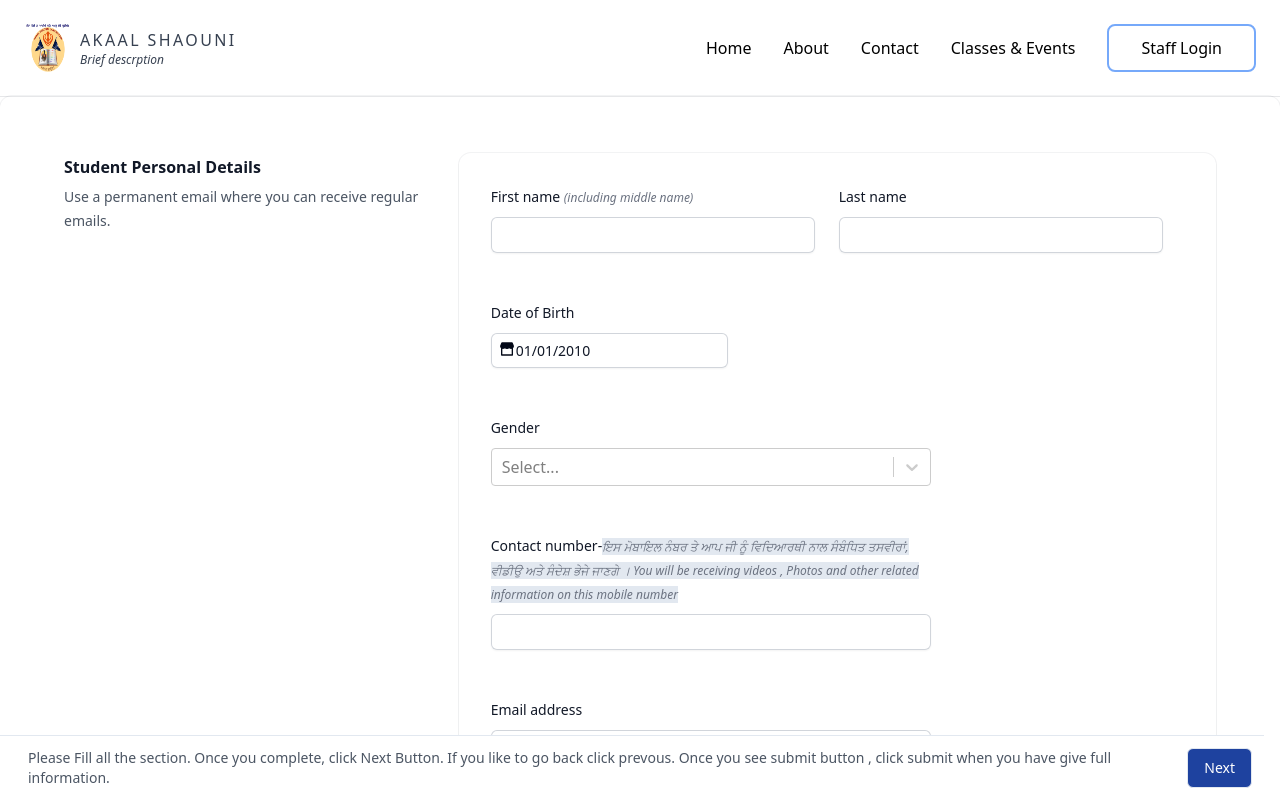
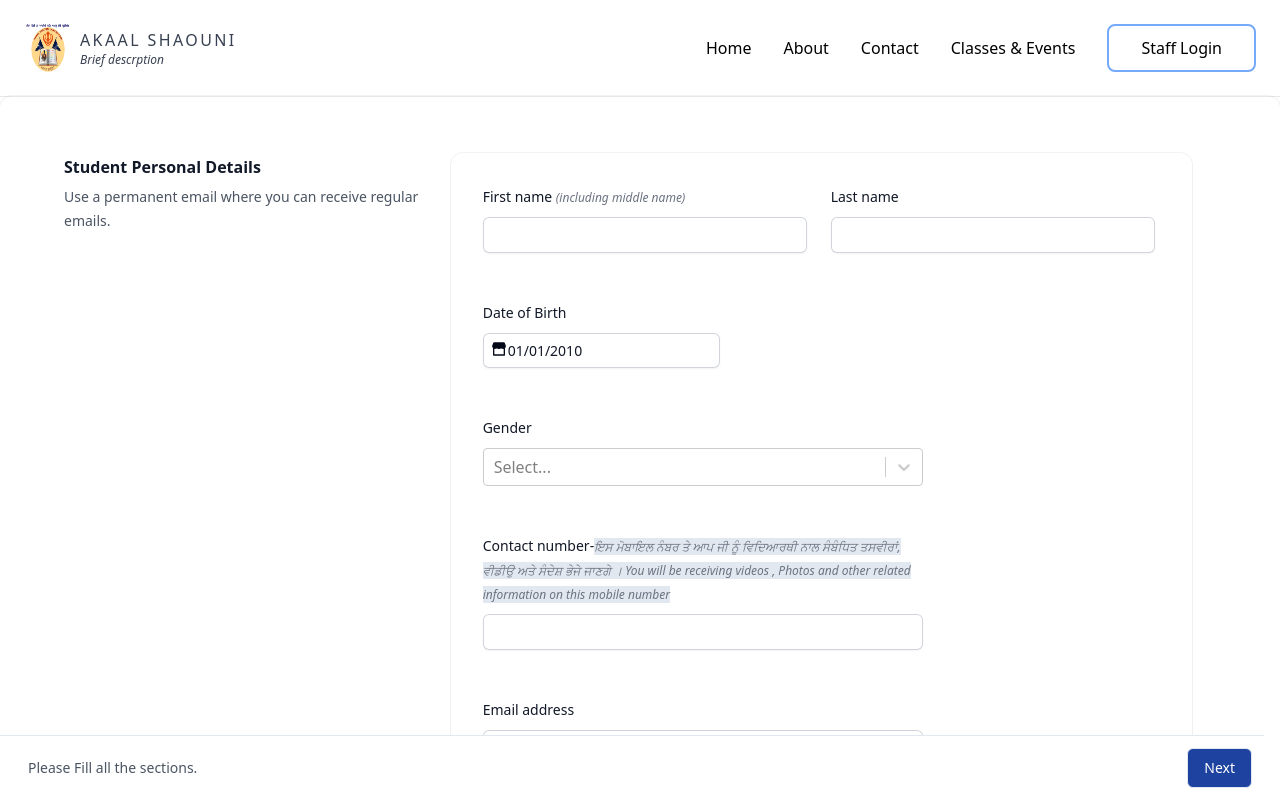
Before and after one commit to sethumadh/SLMS-client, a React (Vite) app: page /application in a window 1280 px wide. Shown: the top 798 px of the page. Built offline with nearby package versions, Linux system fonts and the light colour scheme.

Commit message:
minor fix

```diff
--- a/src/components/Application/ApplicationFooterSection/ApplicationFooterSection.tsx
+++ b/src/components/Application/ApplicationFooterSection/ApplicationFooterSection.tsx
@@ -23,9 +23,10 @@ ApplicationFooterSection) {
       <hr className="border-t" />
       <div className="flex justify-between items-center p-3">
         <span className="font-space-grotesk font-normal text-sm ml-8 text-gray-600">
-          Please Fill all the section. Once you complete, click Next Button. If
+          Please Fill all the sections.
+          {/* Once you complete, click Next Button. If
           you like to go back click prevous. Once you see submit button , click
-          submit when you have give full information.
+          submit when you have give full information. */}
         </span>
         <div className="flex flex-row">
           {showPrevBtn && (
--- a/src/pages/Application/Application.tsx
+++ b/src/pages/Application/Application.tsx
@@ -146,12 +146,13 @@ function Application() {
             noValidate
             className="bg-white shadow-sm ring-1 ring-gray-900/5 sm:rounded-xl md:col-span-2"
           >
-            <div className="flex items-center justify-end gap-x-6 border-t border-gray-900/10 px-4 py-4 sm:px-8">
+            <div className="flex items-center justify-end gap-x-6 border-t border-gray-900/10 px-4 py-4 sm:px-8 mb-16">
               {step == 0 && <StudentInfo />}
               {step == 1 && <ParentsInfo />}
               {step == 2 && <EmergencyContact />}
               {step == 3 && <HealthInformation />}
               {step == 4 && <Subjects />}
+              <div className="">
                 <ApplicationFooterSection
                   showPrevBtn={step == 0 ? false : true}
                   prevText={"Previous"}
@@ -166,6 +167,7 @@ function Application() {
                   // isSubmitting={updateBrandProfile.isLoading}
                 />
               </div>
+            </div>
           </form>
         </FormProvider>
       </div>
```
Lines whose indentation alone changed are shown as unchanged.
